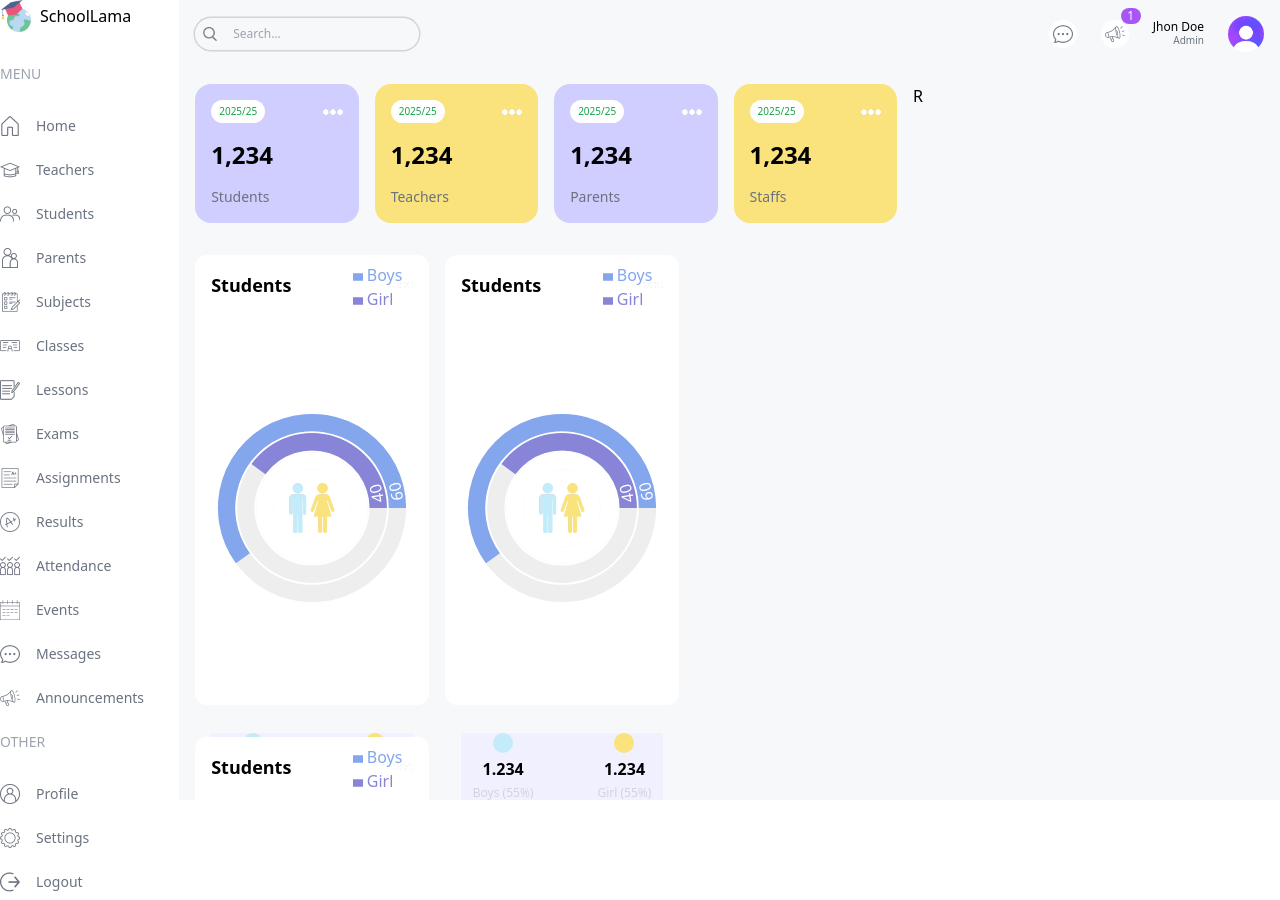
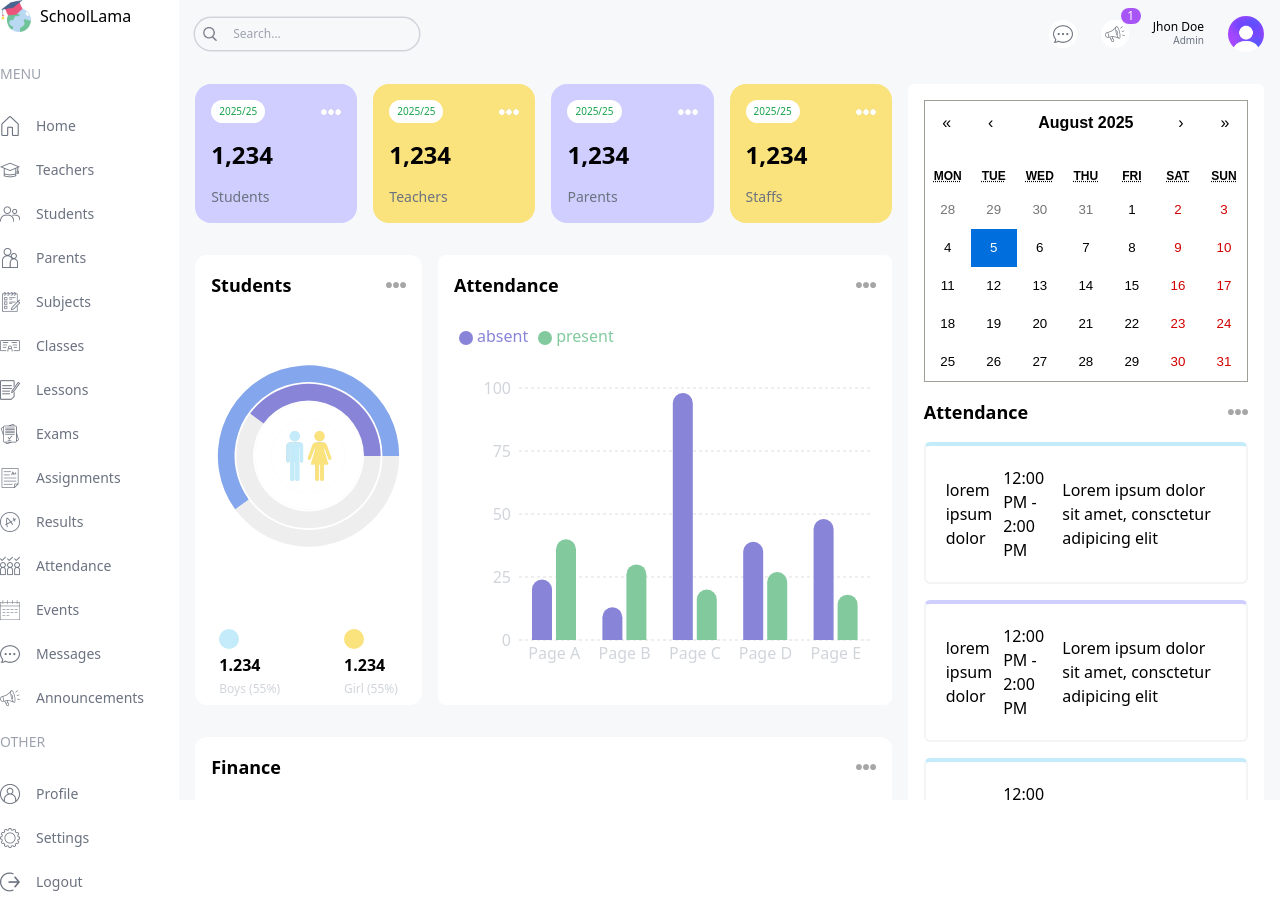
Before and after one commit to muhammadulum/next_schoolmanagement, a Next.js app: page /admin in a window 1280 px wide. Built offline with nearby package versions, Linux system fonts and the light colour scheme.

Commit message:
add attendance chart and finance and add libarary react calender

```diff
--- a/package.json
+++ b/package.json
@@ -11,6 +11,7 @@
   "dependencies": {
     "next": "15",
     "react": "^18",
+    "react-calendar": "^6.0.0",
     "react-dom": "^18",
     "recharts": "^3.1.2"
   },
--- a/src/app/(dashboard)/admin/page.tsx
+++ b/src/app/(dashboard)/admin/page.tsx
@@ -1,4 +1,7 @@
+import AttendanceChart from "@/components/AttendanceChart"
 import CountCharts from "@/components/CountCharts"
+import EventCalender from "@/components/EventCalender"
+import FinanceChart from "@/components/FinanceChart"
 import UserCard from "@/components/UserCard"
 
 const Adminpage = () => {
@@ -21,17 +24,19 @@
                         <CountCharts />
                     </div>
                     {/* attendance charts */}
-                    <div className="w-full lg:w-1/3 h-[450px]">
-                        <CountCharts />
+                    <div className="w-full lg:w-2/3 h-[450px]">
+                        <AttendanceChart />
                     </div>
                 </div>
                 {/* bottom charts */}
-                <div className="w-full lg:w-1/3 h-[450px]">
-                    <CountCharts />
+                <div className="w-full h-[500px]">
+                    <FinanceChart />
                 </div>
             </div>
             {/* right */}
-            <div className="w-full lg:w-1/3">R</div>
+            <div className="w-full lg:w-1/3 flex-col gap-8">
+                <EventCalender />
+            </div>
 
         </div>
     )
--- a/src/app/globals.css
+++ b/src/app/globals.css
@@ -1,3 +1,17 @@
 @tailwind base;
 @tailwind components;
 @tailwind utilities;
+
+.react-calender{
+    width: 100% !important;
+    border: none !important;
+    font-family: "Inter",sans-serif !important;
+}
+.react-calendar__navigation__label{
+    font-weight: 600;
+}
+
+.react-calender__title--active{
+    background-color: #C3EBFA !important;
+    color: black !important;
+}
--- /dev/null
+++ b/src/components/AttendanceChart.tsx
@@ -0,0 +1,75 @@
+'use client'
+import { BarChart, Bar, Rectangle, XAxis, YAxis, CartesianGrid, Tooltip, Legend, ResponsiveContainer } from 'recharts';
+import Image from 'next/image';
+const data = [
+    {
+        name: 'Page A',
+        present: 40,
+        absent: 24,
+
+    },
+    {
+        name: 'Page B',
+        present: 30,
+        absent: 13,
+
+    },
+    {
+        name: 'Page C',
+        present: 20,
+        absent: 98,
+
+    },
+    {
+        name: 'Page D',
+        present: 27,
+        absent: 39,
+
+    },
+    {
+        name: 'Page E',
+        present: 18,
+        absent: 48,
+
+    }
+];
+
+const AttendanceChart = () => {
+    return (
+        <div className='bg-white rounded-lg p-4 h-full'>
+            <div className='flex justify-between items-center'>
+                <h1 className='text-lg font-semibold'>Attendance</h1>
+                <Image src="/moreDark.png" alt="" width={20} height={20} className='' />
+
+            </div>
+            <ResponsiveContainer width="100%" height="90%">
+                <BarChart
+                    width={500}
+                    height={300}
+                    data={data}
+                    barSize={20}
+                >
+                    <CartesianGrid strokeDasharray="3 3" vertical={false} stroke="#ddd" />
+                    <XAxis dataKey="name" axisLine={false} tick={{ fill: "#d1d5db" }} tickLine={false} />
+                    <YAxis axisLine={false} tick={{ fill: "#d1d5db" }} tickLine={false} />
+                    <Tooltip contentStyle={{ borderRadius: "10px", borderColor: "lightgray" }} />
+                    <Legend align='left' verticalAlign='top' wrapperStyle={{ paddingTop: "20px", paddingBottom: "40px" }} />
+                    <Bar
+                        dataKey="absent"
+                        fill="#8884d8"
+                        legendType='circle'
+                        radius={[10, 10, 0, 0]}
+                    />
+                    <Bar
+                        dataKey="present"
+                        fill="#82ca9d"
+                        legendType='circle'
+                        radius={[10, 10, 0, 0]}
+                    />
+                </BarChart>
+            </ResponsiveContainer>
+        </div>
+    )
+}
+
+export default AttendanceChart
--- a/src/components/CountCharts.tsx
+++ b/src/components/CountCharts.tsx
@@ -24,7 +24,7 @@
 
 
 const style = {
-    top: '0%',
+    bottom: '0%',
     right: 0,
     transform: 'translate(0, -50%)',
     lineHeight: '24px',
@@ -39,19 +39,19 @@
             {/* title */}
             <div className='flex justify-between items-center'>
                 <h1 className='text-lg font-semibold'>Students</h1>
-                <Image src="/more.png" alt="" width={20} height={20} />
+                <Image src="/moreDark.png" alt="" width={20} height={20} className='' />
             </div>
             {/* chart */}
-            <div className='relative w-full h-full'>
-                <ResponsiveContainer width="100%" height="100%">
+            <div className='relative w-full h-[75%]'>
+                <ResponsiveContainer>
                     <RadialBarChart cx="50%" cy="50%" innerRadius="40%" outerRadius="100%" barSize={32} data={data}>
                         <RadialBar
 
-                            label={{ position: 'insideStart', fill: '#fff' }}
+                            // label={{ position: 'insideStart', fill: '#fff' }}
                             background
                             dataKey="count"
                         />
-                        <Legend iconSize={10} layout="vertical" verticalAlign="middle" wrapperStyle={style} />
+                        {/* <Legend iconSize={10} layout="vertical" verticalAlign="middle" wrapperStyle={style} /> */}
 
                     </RadialBarChart>
                 </ResponsiveContainer>
@@ -59,17 +59,13 @@
 
             </div>
             {/* bottom */}
-            <div className='flex justify-center gap-16 mt-4 bg-lamaPurpleLight'>
-
-                <div className='flex flex-col gap-1 items-center'>
-                    <div className='w-5 h-5 bg-lamaSky rounded-full'></div>
+            <div className='flex justify-center gap-16 mt-4'>
+                <div className='flex flex-col gap-1'>
+                    <div className='w-5 h-5 bg-lamaSky rounded-full' />
                     <h1 className='font-bold'>1.234</h1>
                     <h2 className='text-xs text-gray-300'>Boys (55%)</h2>
-
                 </div>
-
-
-                <div className='flex flex-col gap-1 items-center'>
+                <div className='flex flex-col gap-1'>
                     <div className='w-5 h-5 bg-lamaYellow rounded-full'></div>
                     <h1 className='font-bold'>1.234</h1>
                     <h2 className='text-xs text-gray-300'>Girl (55%)</h2>
--- /dev/null
+++ b/src/components/EventCalender.tsx
@@ -0,0 +1,68 @@
+'use client'
+
+import { useState } from "react";
+import Calendar from "react-calendar";
+import 'react-calendar/dist/Calendar.css';
+import Image from "next/image";
+
+type ValuePiece = Date | null;
+
+type Value = ValuePiece | [ValuePiece, ValuePiece];
+
+
+const events = [
+    {
+        id: 1,
+        title: "lorem ipsum dolor",
+        time: "12:00 PM - 2:00 PM",
+        descriptopm: "Lorem ipsum dolor sit amet, consctetur adipicing elit"
+    },
+    {
+        id: 1,
+        title: "lorem ipsum dolor",
+        time: "12:00 PM - 2:00 PM",
+        descriptopm: "Lorem ipsum dolor sit amet, consctetur adipicing elit"
+    }, {
+        id: 1,
+        title: "lorem ipsum dolor",
+        time: "12:00 PM - 2:00 PM",
+        descriptopm: "Lorem ipsum dolor sit amet, consctetur adipicing elit"
+    },
+    {
+        id: 1,
+        title: "lorem ipsum dolor",
+        time: "12:00 PM - 2:00 PM",
+        descriptopm: "Lorem ipsum dolor sit amet, consctetur adipicing elit"
+    }
+]
+
+const EventCalender = () => {
+    const [value, onChange] = useState<Value>(new Date());
+
+    return (
+        <div className="bg-white p-4 rounded-md">
+            <Calendar onChange={onChange} value={value} />
+
+            <div className='flex justify-between items-center'>
+                <h1 className='text-lg font-semibold my-4'>Attendance</h1>
+                <Image src="/moreDark.png" alt="" width={20} height={20} className='' />
+
+            </div>
+
+            <div className="flex flex-col gap-4">
+                {events.map(event => {
+                    return (
+                        <div className="p-5 rounded-md border-2 border-gray-100 border-t-4 odd:border-t-lamaSky even:border-t-lamaPurple" key={event.id}>
+                            <div className="flex items-center justify-between">
+                                <h1>{event.title}</h1>
+                                <span>{event.time}</span>
+                                <p>{event.descriptopm}</p>
+                            </div>
+                        </div>)
+                })}
+            </div>
+        </div>
+    )
+}
+
+export default EventCalender
--- /dev/null
+++ b/src/components/FinanceChart.tsx
@@ -0,0 +1,117 @@
+'use client'
+import Image from "next/image"
+
+import { LineChart, Line, XAxis, YAxis, CartesianGrid, Tooltip, Legend, ResponsiveContainer } from 'recharts';
+
+const data = [
+    {
+        name: 'Jan',
+        income: 4000,
+        expense: 2400,
+        amt: 2400,
+    },
+    {
+        name: 'Feb',
+        income: 3000,
+        expense: 1398,
+        amt: 2210,
+    },
+    {
+        name: 'Mar',
+        income: 2000,
+        expense: 9800,
+        amt: 2290,
+    },
+    {
+        name: 'Apr',
+        income: 2780,
+        expense: 3908,
+        amt: 2000,
+    },
+    {
+        name: 'Mei',
+        income: 1890,
+        expense: 4800,
+        amt: 2181,
+    },
+    {
+        name: 'Jun',
+        income: 2390,
+        expense: 3800,
+        amt: 2500,
+    },
+
+    {
+        name: 'Jul',
+        income: 3490,
+        expense: 4300,
+        amt: 2100,
+    },
+    {
+        name: 'Aug',
+        income: 3490,
+        expense: 4300,
+        amt: 2100,
+    },
+    {
+        name: 'Sep',
+        income: 3490,
+        expense: 4300,
+        amt: 2100,
+    },
+    {
+        name: 'Okt',
+        income: 3490,
+        expense: 4300,
+        amt: 2100,
+    },
+    {
+        name: 'Nov',
+        income: 3490,
+        expense: 4300,
+        amt: 2100,
+    },
+    {
+        name: 'Dec',
+        income: 3490,
+        expense: 4300,
+        amt: 2100,
+    },
+];
+
+const FinanceChart = () => {
+    return (
+        <div className='bg-white rounded-xl w-full h-full p-4'>
+            <div className='flex justify-between items-center'>
+                <h1 className='text-lg font-semibold'>Finance</h1>
+                <Image src="/moreDark.png" alt="" width={20} height={20} className='' />
+            </div>
+
+            {/* chart */}
+            <ResponsiveContainer width="100%" height="90%">
+                <LineChart
+                    width={500}
+                    height={300}
+                    data={data}
+                    margin={{
+                        top: 5,
+                        right: 30,
+                        left: 20,
+                        bottom: 5,
+                    }}
+                >
+                    <CartesianGrid strokeDasharray="3 3" vertical={false} stroke="#ddd" />
+                    <XAxis dataKey="name" axisLine={false} tick={{ fill: "#d1d5db" }} tickLine={false} />
+                    <YAxis axisLine={false} tick={{ fill: "#d1d5db" }} tickLine={false} />
+                    <Tooltip contentStyle={{ borderRadius: "10px", borderColor: "lightgray" }} />
+                    <Legend align='center' verticalAlign='top' wrapperStyle={{ paddingTop: "10px", paddingBottom: "30px" }} />
+                    <Line type="monotone" dataKey="income" stroke="#8884d8" strokeWidth={5} />
+                    <Line type="monotone" dataKey="expense" stroke="#82ca9d" strokeWidth={5} />
+                </LineChart>
+            </ResponsiveContainer>
+
+        </div>
+    )
+}
+
+export default FinanceChart
```
Also changed, not shown: 1 other file (tests, documents, lock files or other folders).
